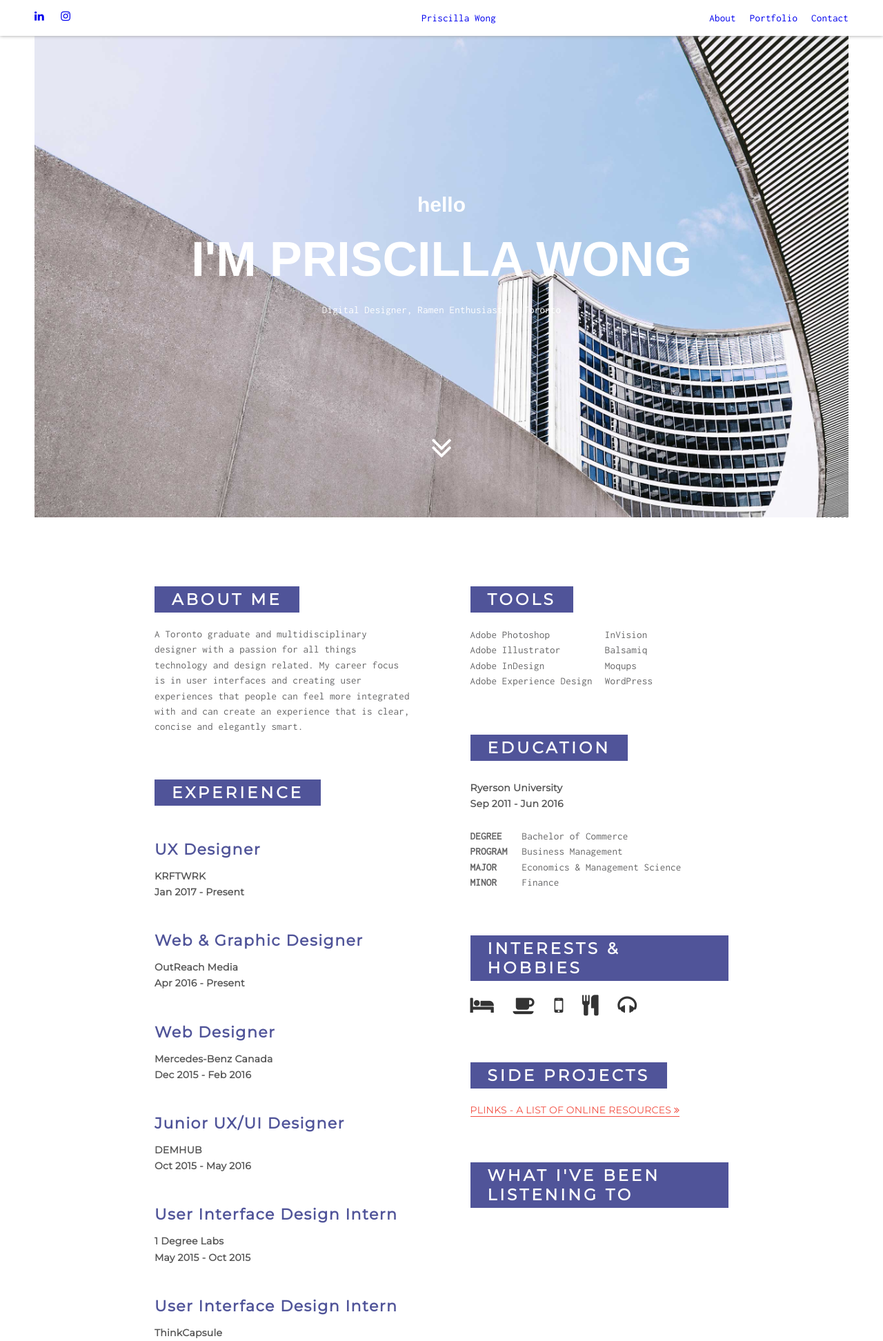
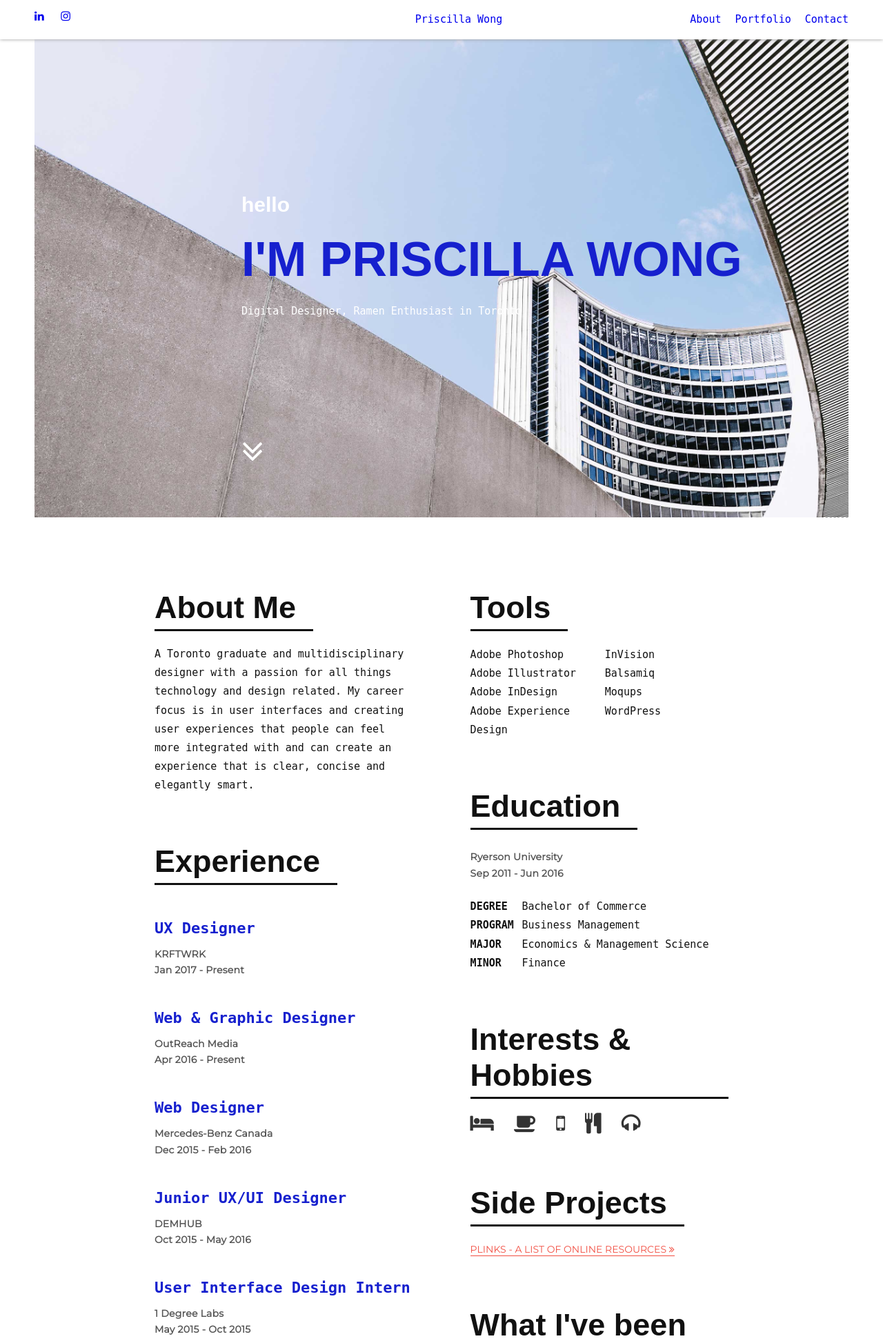
Before and after one commit to priswongys/priswongys.github.io, a PHP site: page / in a window 1280 px wide. Shown: the top 1944 px of the page at 69% size. Run offline with PHP 8.4, Linux system fonts and the light colour scheme; grey boxes are pictures that could not be loaded.

Commit message:
Text changes

```diff
--- a/styles/styles.css
+++ b/styles/styles.css
@@ -100,13 +100,14 @@ section {
 	right: 0;
 	bottom: 0;
 	transform: translateY(120%);*/
-	margin: auto;
+	margin: auto auto auto 300px;
 	color: #fff;
 	height: 30vh;
 }
 
 .slider {
 	display: flex;
+	text-align: left;
 }
 
 .slider i {
@@ -120,7 +121,7 @@ h1 {
 	text-transform: uppercase;
 	line-height: 8px;
 	font-size: 70px;
-	color: #fff;
+	color: #1620ce;
 }
 
 h2 {
@@ -129,16 +130,17 @@ h2 {
 }
 
 h3 {
-	font-family: 'Montserrat', sans-serif;
-	text-transform: uppercase;
+	font-family: 'Roboto Mono', sans-serif;
+/*	text-transform: uppercase;*/
 /*	color: #505499;*/
-	color: #fff;
-	letter-spacing: 4px;
+	color: #111;
+/*	letter-spacing: 4px;*/
 	margin: 50px auto 5px auto;
-	font-size: 23px;
-	background: #505499;
+	font-size: 45px;
+/*	background: #505499;*/
 	display: inline-block;
-	padding: 5px 25px;
+	padding: 5px 25px 5px 0px;
+	border-bottom: 3px solid #111;
 }
 
 .portfolio h3 {
@@ -146,10 +148,10 @@ h3 {
 }
 
 h4 {
-	font-family: 'Montserrat', sans-serif;
-	color: #505499;
+	font-family: 'Roboto Mono', monospace;
+	color: #1620ce;
 	font-size: 22px;
-	letter-spacing: 1.5px;
+	font-weight: 800;
 	margin: 45px 0 0 auto;
 }
 
@@ -171,11 +173,10 @@ h5, h5 li {
 
 
 p, li {
-	font-family: 'Inconsolata', sans-serif;
+	font-family: 'Roboto Mono', monospace;
 	font-size: 15px;
-	line-height: 1.4rem;
-	color: #666667;
-	letter-spacing: 0.2px;
+	line-height: 1.7rem;
+	color: #111;
 }
 
 main a, .interests a, .sideprojects a {
```
